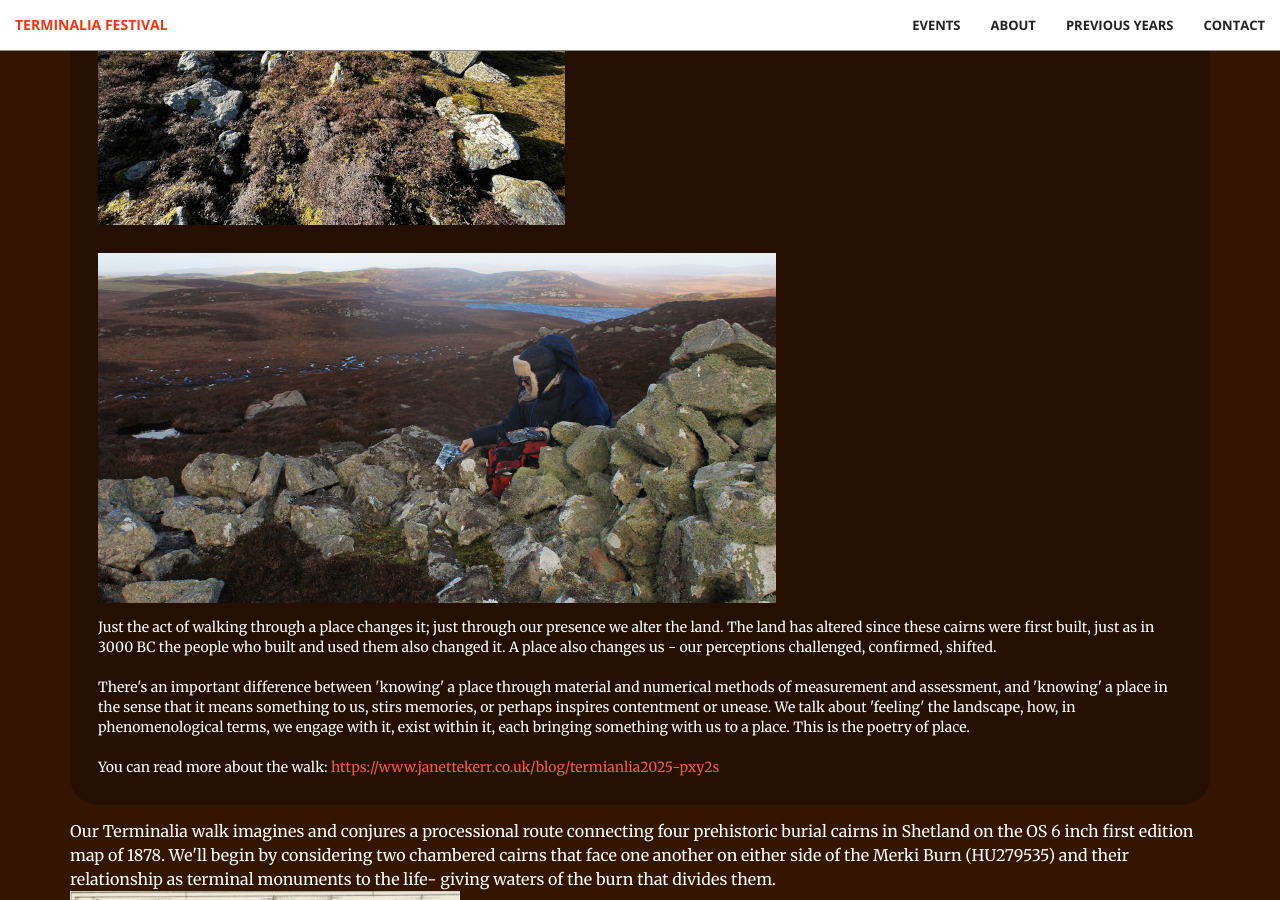
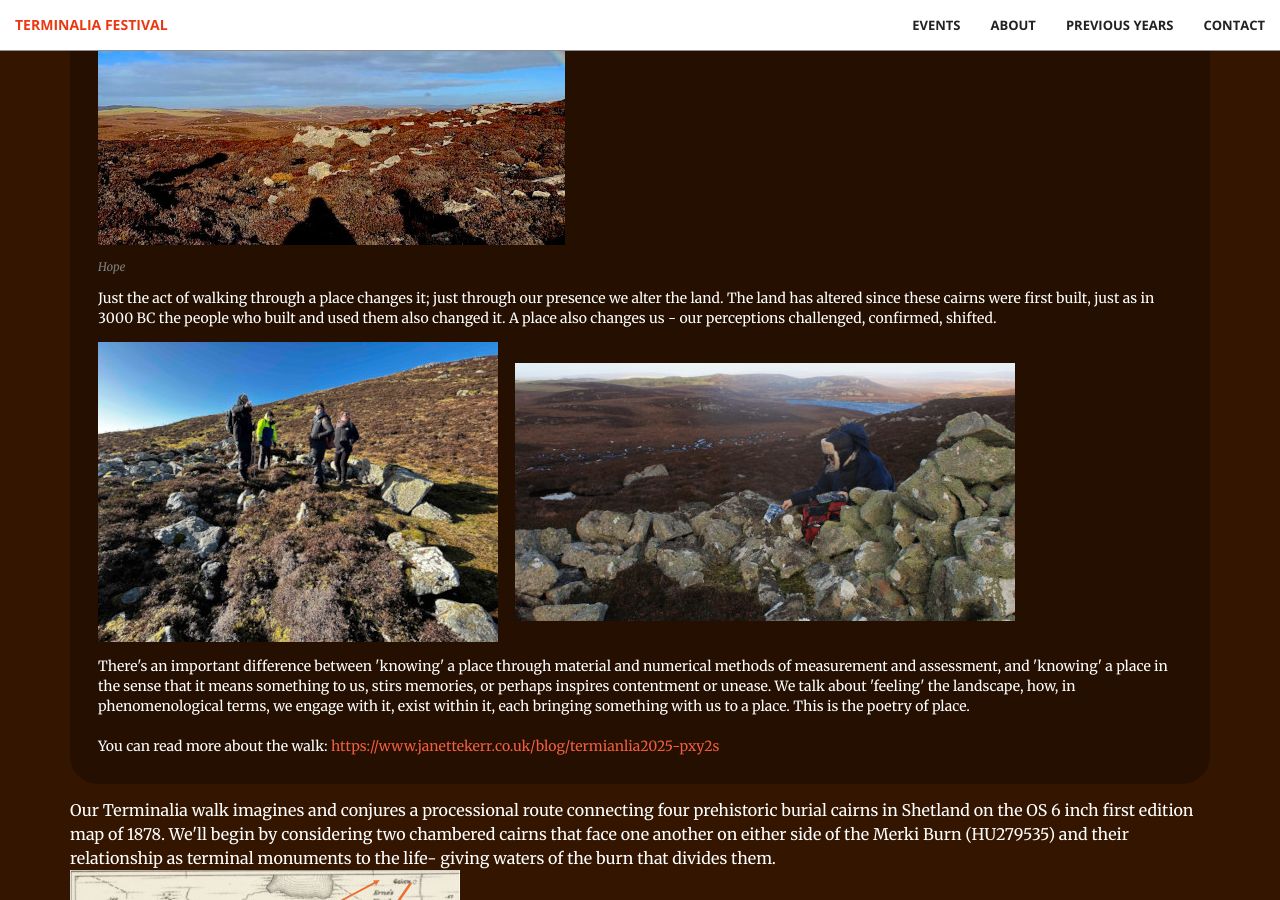
Before and after one commit to timwaters/terminalia, a Jekyll site: the page built from index.html, in a window 1280 px wide and 900 px high, scrolled down 7611 px. Built offline with Jekyll 4.4.1, drawn with Linux system fonts in a browser that asks for light colours.

Commit message:
add rainbow

```diff
--- a/_includes/events.html
+++ b/_includes/events.html
@@ -192,12 +192,15 @@
 
 
             We try to imagine the landscape and Neolithic people living here - without tarmac roads, houses, and towering lines of telegraph poles. How did they 'see' the landscape? Resting my hands on worn lichen-covered stones, I think about Neolithic hands that lifted and placed them, the communities who lived, worked, and died here thousands of years ago. Impossible to know what they were thinking.<br >
+            <br >
+            In the course of our walk a rainbow appears, an unscheduled but welcome reminder that hope is our theme for the day. We wonder abstractly what hope may have meant to people in 3000 BC. Did hope play any part in burying the dead? We guess there are certain hopes we all share as humans, whatever the place or century.<br >
+            <img src="/img/past/2025/rainbow.jpg">
+            <div class="caption2"> Hope </div>
 
-            In the course of our walk a rainbow appears, an unscheduled but welcome reminder that hope is our theme for the day. We wonder abstractly what hope may have meant to people in 3000 BC. Did hope play any part in burying the dead? We guess there are certain hopes we all share as humans, whatever the place or century.<br >
-            <img src="/img/past/2025/cairn_1_Earnes_Ward.jpg"> <img src="/img/past/2025/terminalia_swae_field_JK_2.jpg">
-            <br >
 
-            Just the act of walking through a place changes it; just through our presence we alter the land. The land has altered since these cairns were first built, just as in 3000 BC the people who built and used them also changed it. A place also changes us - our perceptions challenged, confirmed, shifted.<br >
+
+            Just the act of walking through a place changes it; just through our presence we alter the land. The land has altered since these cairns were first built, just as in 3000 BC the people who built and used them also changed it. A place also changes us - our perceptions challenged, confirmed, shifted.<br >        <img src="/img/past/2025/cairn_1_Earnes_Ward.jpg"> <img src="/img/past/2025/terminalia_swae_field_JK_2.jpg">
+
             <br >
             There's an important difference between 'knowing' a place through material and numerical methods of measurement and assessment, and 'knowing' a place in the sense that it means something to us, stirs memories, or perhaps inspires contentment or unease. We talk about 'feeling' the landscape, how, in phenomenological terms, we engage with it, exist within it, each bringing something with us to a place. This is the poetry of place.
             <br >
```
Also changed, not shown: img/past/2025/cairn_1_Earnes_Ward.jpg, img/past/2025/rainbow.jpg (added), img/past/2025/terminalia_swae_field_JK_2.jpg.
